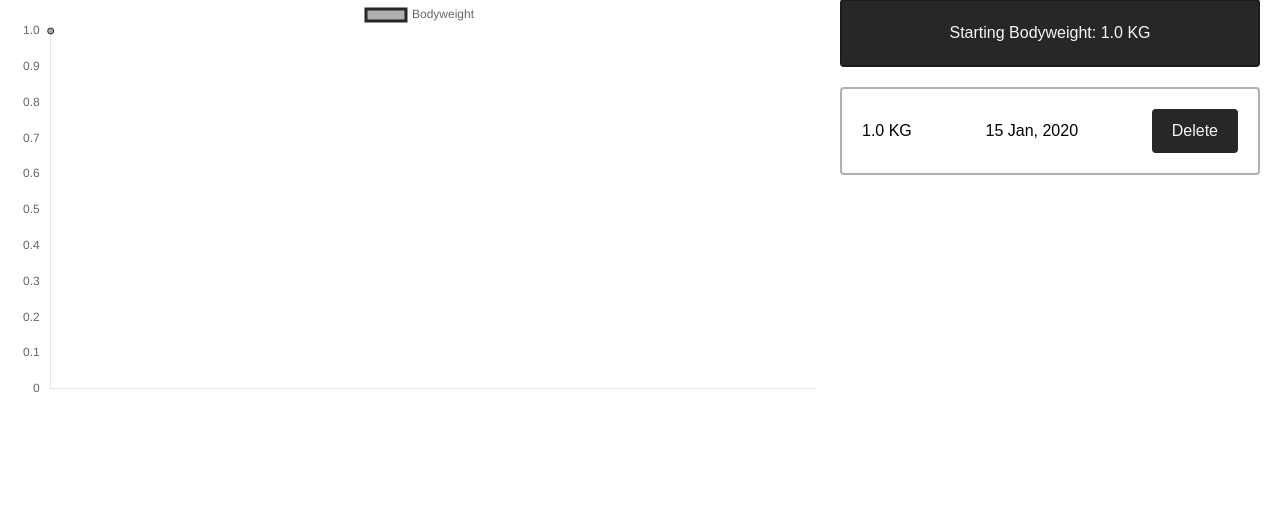
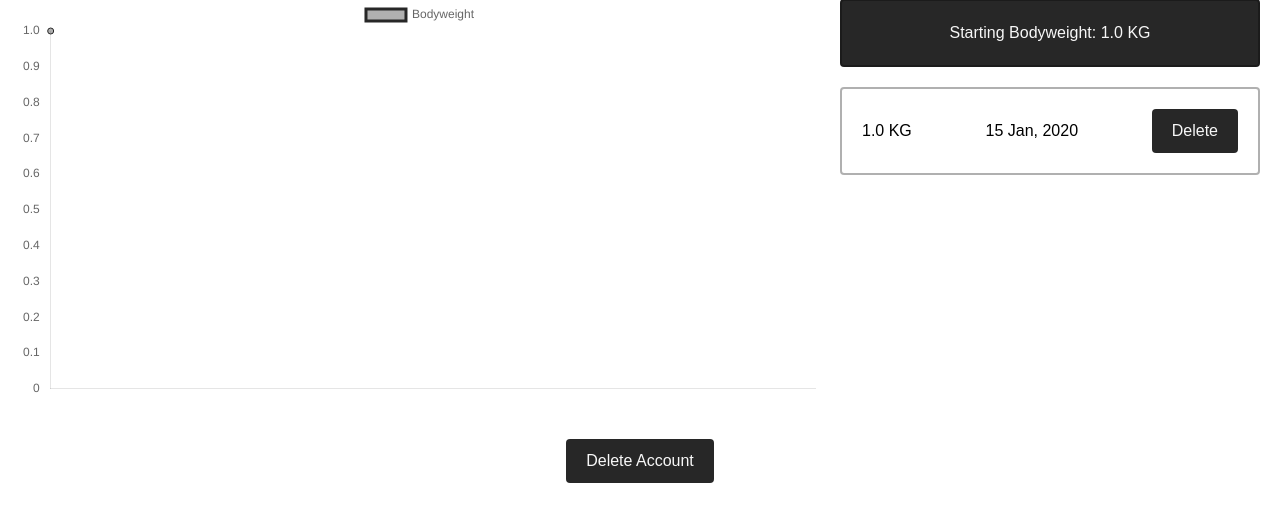
Before and after one commit to marvinobig/bod-trac, a Flask app: page /auth/account in a window 1280 px wide. Shown: the part 295-800 px from the top of the page. Run offline with Flask 2, Linux system fonts and the light colour scheme; a user stored in the database is signed in; tables that the repository leaves empty hold one stand-in row (values such as "Sample post"); some libraries are stand-ins or nearby versions.

Commit message:
insert button at line 91

```diff
--- a/website/templates/account.html
+++ b/website/templates/account.html
@@ -88,5 +88,6 @@ endblock %} {% block content %}
       </div>
     </div>
   </section>
+  <a href="#" class="btn">Delete Account</a>
 </main>
 {% endblock %}
```
